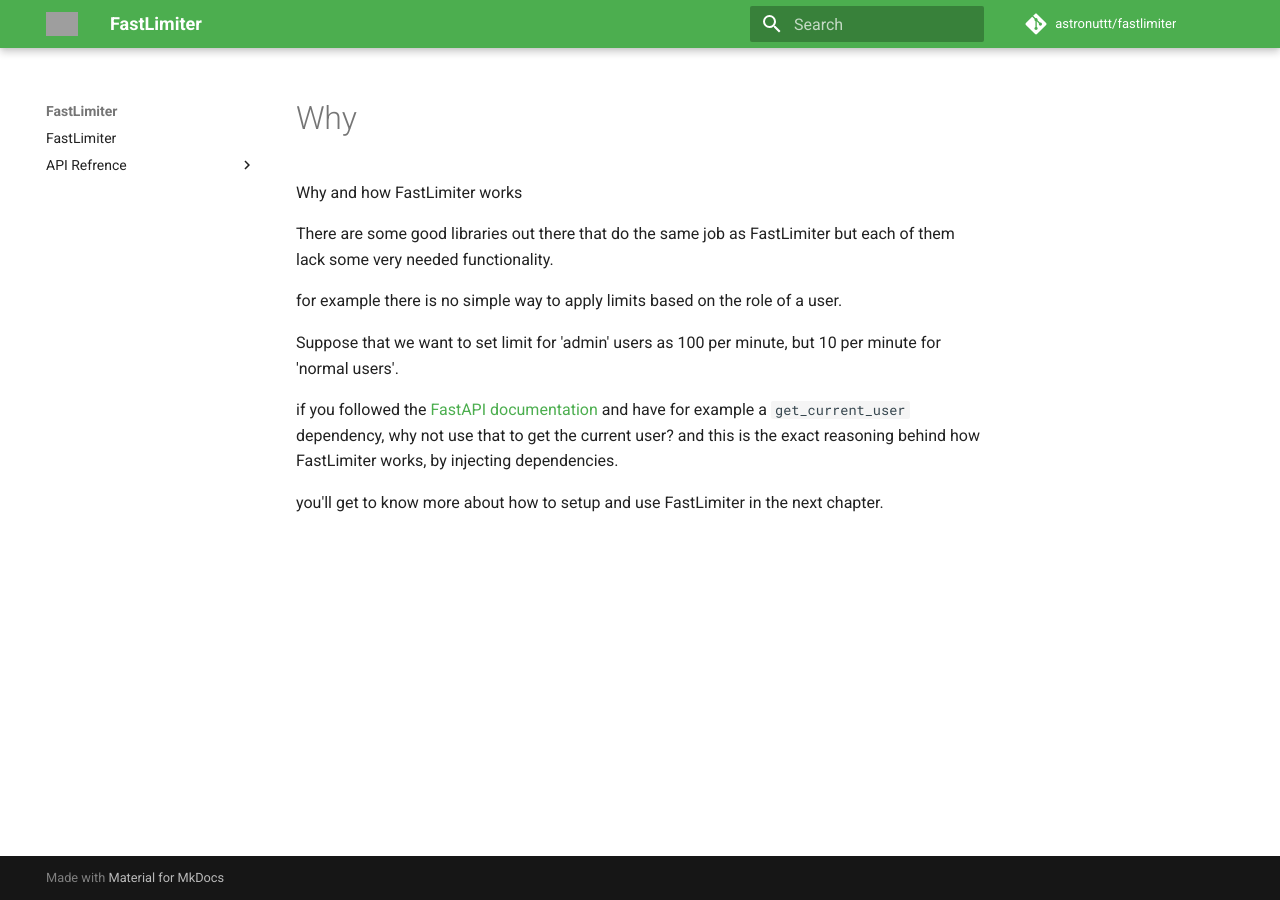
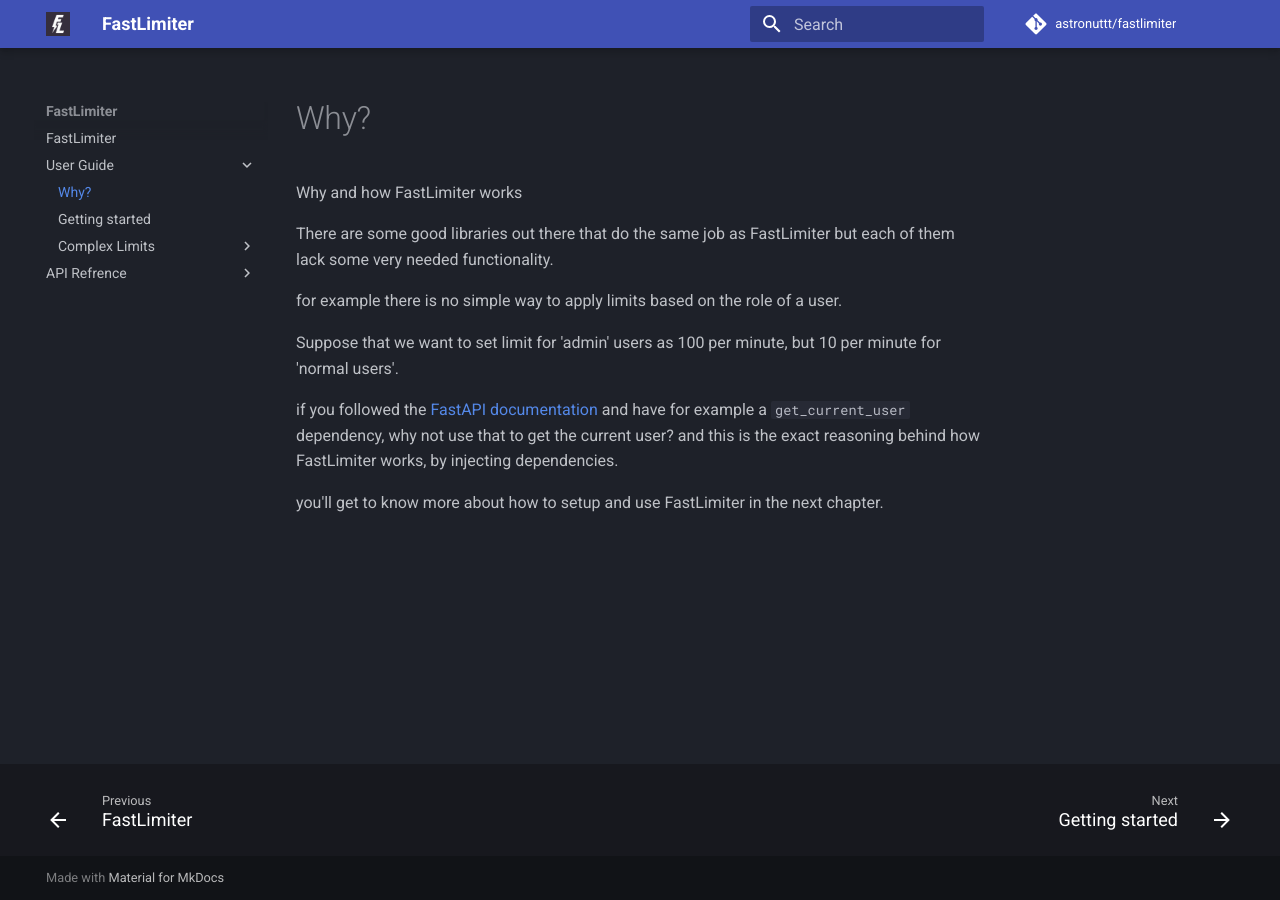
Before and after one commit to astronuttt/fastlimits, an MkDocs documentation site: the page built from docs/user-guide/why.md, in a window 1280 px wide. Built offline with MkDocs 1.6.1 and Material for MkDocs 9.7.7, drawn with Linux system fonts in a browser that asks for light colours; comment, search, counter and statistics services are not loaded; grey boxes are pictures that could not be loaded.

Commit message:
Update mkdocs configs and some experimentation

```diff
--- a/mkdocs.yml
+++ b/mkdocs.yml
@@ -5,20 +5,28 @@
 theme:
   name: 'material'
   palette:
-    primary: 'green'
-    accent: 'orange'
-  logo: 'img/icon-white.svg'
-  favicon: 'img/favicon.png'
+    scheme: slate
+  features:
+    - navigation.instant
+    - navigation.instant.progress
+    - navigation.footer
+  logo: 'img/icon.webp'
+  favicon: 'img/icon.webp'
 
 repo_name: astronuttt/fastlimiter
 repo_url: https://github.com/astronuttt/fastlimiter
 
 nav:
   - FastLimiter: 'index.md'
+  - User Guide:
+    - Why?: 'user-guide/why.md'
+    - Getting started: 'user-guide/getting-started.md'
+    - Complex Limits:
+      - Filters: 'user-guide/filters.md'
+      - Keys: 'user-guide/keys.md'
   - API Refrence:
     - Limiter: 'api-refrence/limiter.md'
     - Middleware: 'api-refrence/middleware.md'
-    - Decorators: 'api-refrence/decorators.md'
     - Dependencies: 'api-refrence/dependencies.md'
     - Functions: 'api-refrence/functions.md'
     - Exceptions: 'api-refrence/exceptions.md'
@@ -32,10 +40,15 @@
     handlers:
       python:
         options:
-          allow_inspection: true
+          # allow_inspection: true
           docstring_style: google
           show_signature_annotations: true
           separate_signature: true
           unwrap_annotated: true
           signature_crossrefs: true
           line_length: 60
+          show_source: false
+          show_if_no_docstring: true
+          members_order: source
+          members: true
+          show_submodules: false
```
